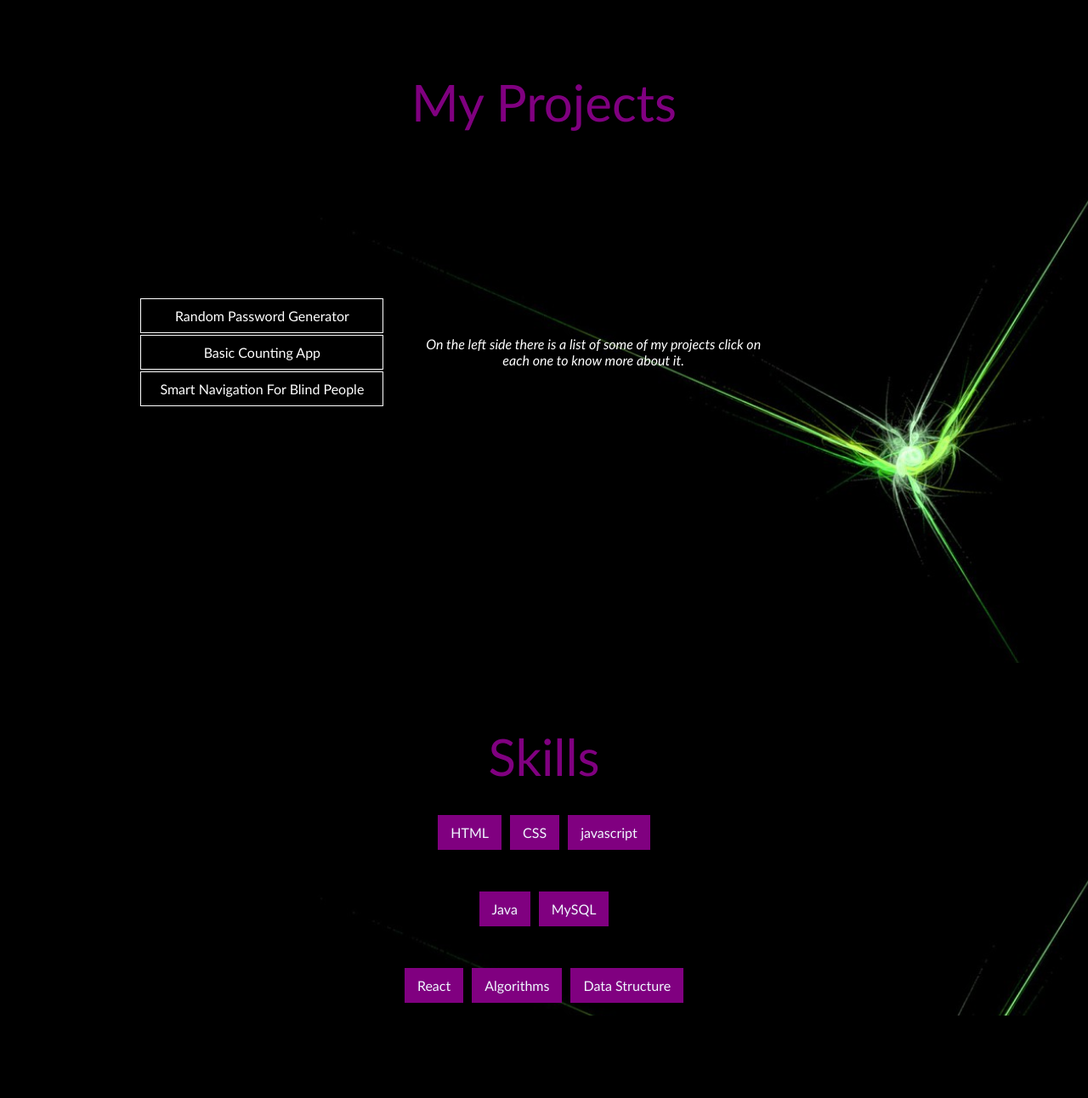
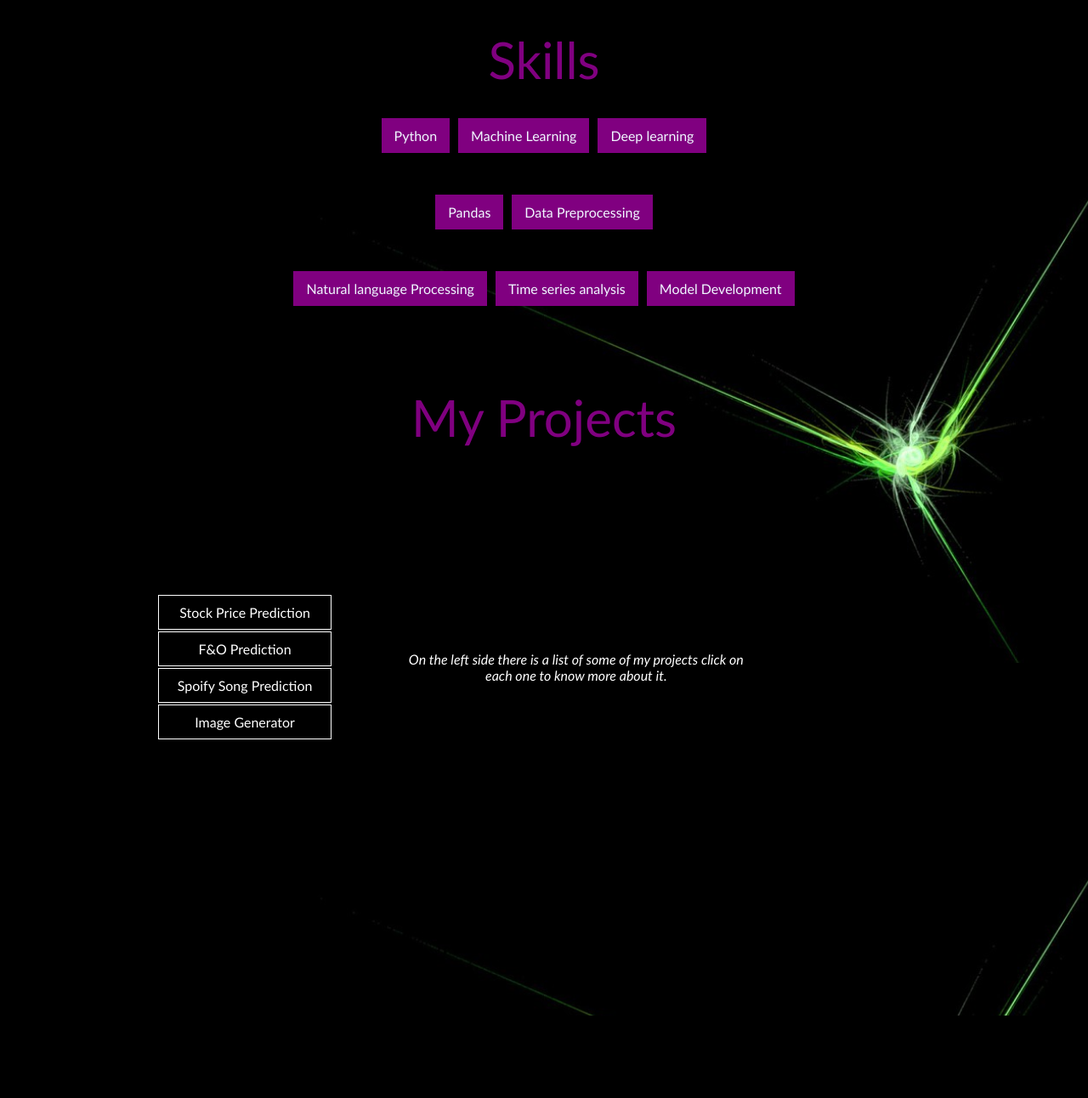
Before and after one commit to ChakravarthulaSaiTeja/Portfolio-website, a plain HTML site: page index.html in a window 1280 px wide. Shown: the part 1620-2912 px from the top of the page at 85% size. Drawn offline with nearby package versions, Linux system fonts and the light colour scheme.

Commit message:
Update index.html

```diff
--- a/index.html
+++ b/index.html
@@ -27,7 +27,7 @@
             Student at Sri Chandrasekharendra Saraswathi Viswa Mahavidyalaya
             Pursuing my degree in Electronics and Communications Engineering (ECE)
             <br />
-            <a href="https://github.com/ChakravarthulaSaiTeja">
+            <a href="https://github.com/saitejachakravarthula-DS">
               <button class="my-workBtn">View my work -></button>
 
             </a>
@@ -38,19 +38,48 @@
           <div class="about">About</div>
           <div class="about-data">
             Hello, I'm Chakravarthula Saiteja<br />
-            Student at Sri Chandrasekharendra Saraswathi Viswa Mahavidyalaya
-            Pursuing my degree in Electronics and Communications Engineering (ECE)
+            Student at Gandhi Institute of Technology and Management
+            Pursuing my Masters degree in Data Science
             and have done several projects. You can see some of my projects below .
           </div>
         </section>
+
+    <section id="skills" class="skillsSection">
+        <div class="skills">Skills</div>
+        <div class="skills-data">
+            <div>
+                <div>Python</div>
+                <div>Machine Learning</div>
+                <div>Deep learning</div>
+
+            </div>
+            <br />
+            <div>
+                <div>Pandas</div>
+
+                <div>Data Preprocessing</div>
+            </div>
+            <br />
+            <div>
+                <div>Natural language Processing</div>
+                <div>Time series analysis</div>
+                <div>Model Development</div>
+
+
+            </div>
+        </div>
+    </section>
+
+
 
     <section id="projects" class="projects">
         <div class="my-projects">My Projects</div>
         <div class="allProjects">
             <div class="projectName">
-                <div class="Password_Generator">Random Password Generator</div>
-                <div class="Counting_App">Basic Counting App</div>
-                <div class="BTech_Project">Smart Navigation For Blind People</div>
+                <div class="Password_Generator">Stock Price Prediction</div>
+                <div class="Counting_App">F&O Prediction</div>
+                <div class="BTech_Project">Spoify Song Prediction</div>
+                <div class="BTech_Project">Image Generator</div>
             </div>
             <div class="aboutProject aboutProject1">
                 <i>
@@ -71,32 +100,6 @@
         </div>
     </section>
 
-    <section id="skills" class="skillsSection">
-        <div class="skills">Skills</div>
-        <div class="skills-data">
-            <div>
-                <div>HTML</div>
-                <div>CSS</div>
-                <div>javascript</div>
-
-            </div>
-            <br />
-            <div>
-                <div>Java</div>
-
-                <div>MySQL</div>
-            </div>
-            <br />
-            <div>
-                <div>React</div>
-                <div>Algorithms</div>
-                <div>Data Structure</div>
-
-
-            </div>
-        </div>
-    </section>
-
     <section id="contact" style="color: white" class="contactSection">
         <div class="contact">Contact</div>
         <div class="contactInfo">
@@ -108,10 +111,10 @@
             Contact
             <div class="contact-sources">
 
-                <a href="https://mail.google.com/mail/u/0/#inbox?compose">E-mail:- saitejachakravarthula@gmail.com</a>
+                <a href="https://mail.google.com/mail/u/0/#inbox?compose">E-mail:- chakravarthulasaiteja@gmail.com</a>
                 <br />
                 github:-
-                <a href="https://github.com/ChakravarthulaSaiTeja">saiteja-chakravarthula</a>
+                <a href="https://github.com/saitejachakravarthula-DS">saiteja-chakravarthula</a>
                 <br />
                 linkedIn:-
                 <a href=" https://www.linkedin.com/in/saiteja-chakravarthula-391ab7216/">
@@ -122,7 +125,7 @@
         </div>
     </section>
 
-    <footer>© COPYRIGHT 2021 | Saiteja Chakravarthula</footer>
+    <footer>© COPYRIGHT 2025 | Saiteja Chakravarthula</footer>
 </body>
 
 <script src="index.js"></script>
```
